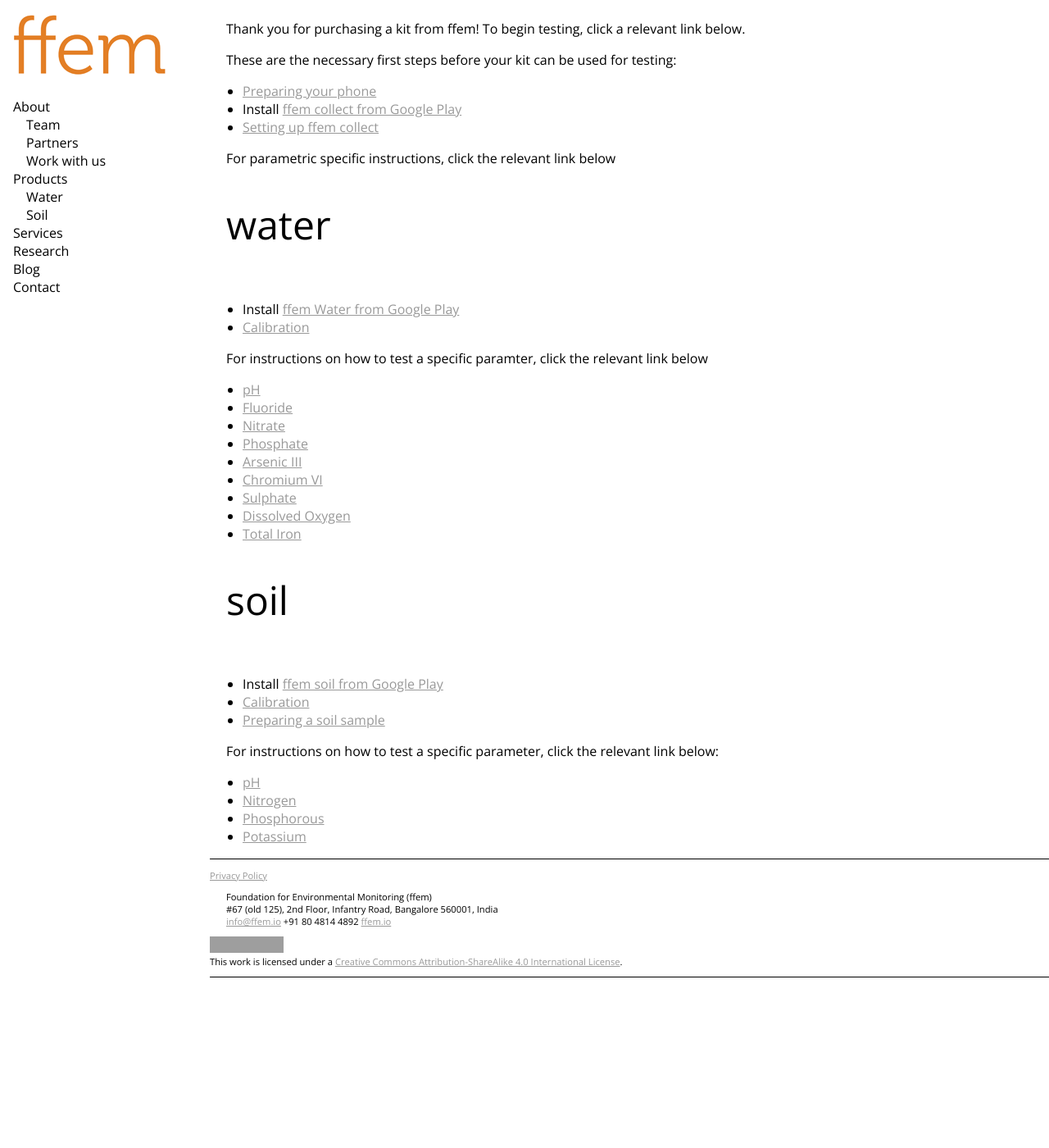
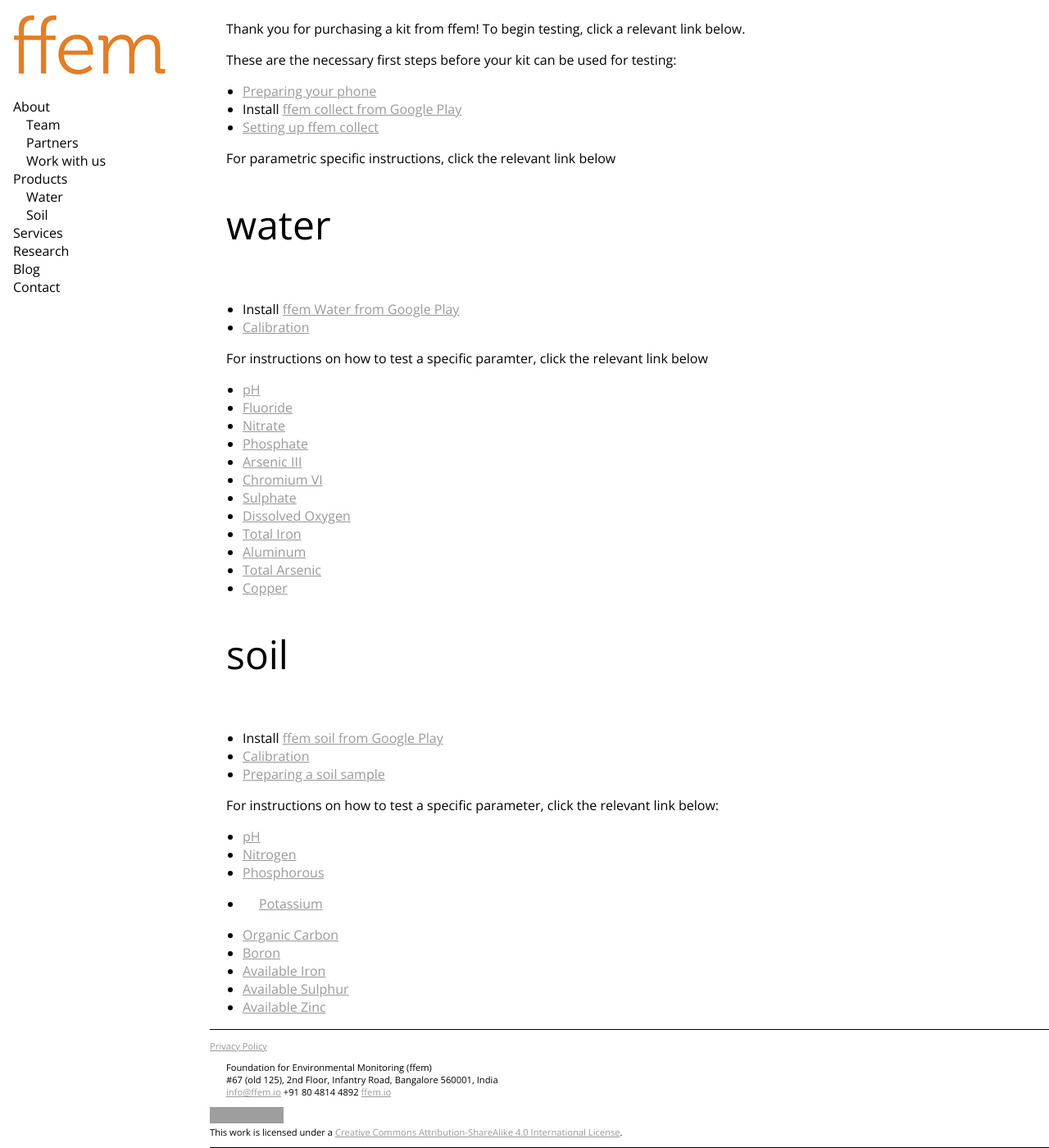
Before and after one commit to foundation-for-enviromental-monitoring/website, a Jekyll site: the page built from _pages/start.md, in a window 1280 px wide and 1400 px high, scrolled down 138 px. Shown: the whole window at 82% size. Built offline with Jekyll 4.4.1, drawn with Linux system fonts in a browser that asks for light colours; before the commit the page ends 1330 px from its top, so only the background shows below that; grey boxes are pictures that could not be loaded.

Commit message:
Added links to new tests

```diff
--- a/_pages/start.md
+++ b/_pages/start.md
@@ -29,6 +29,9 @@
 * [Sulphate](https://github.com/foundation-for-environmental-monitoring/Documentation/wiki/Sulphate)
 * [Dissolved Oxygen](https://github.com/foundation-for-environmental-monitoring/Documentation/wiki/Dissolved-Oxygen)
 * [Total Iron](https://github.com/foundation-for-environmental-monitoring/Documentation/wiki/Iron)
+* [Aluminum](https://github.com/foundation-for-environmental-monitoring/Documentation/wiki/Aluminium)
+* [Total Arsenic](https://github.com/foundation-for-environmental-monitoring/Documentation/wiki/Total-Arsenic)
+* [Copper](https://github.com/foundation-for-environmental-monitoring/Documentation/wiki/Copper)
 
 ## Soil
 * Install [ffem soil from Google Play](https://play.google.com/store/apps/details?id=io.ffem.soil)
@@ -41,3 +44,9 @@
 * [Nitrogen](https://github.com/foundation-for-environmental-monitoring/Documentation/wiki/Nitrogen)
 * [Phosphorous](https://github.com/foundation-for-environmental-monitoring/Documentation/wiki/Phosphorous)
 * [Potassium](https://github.com/foundation-for-environmental-monitoring/Documentation/wiki/Potassium)
+
+* [Organic Carbon](https://github.com/foundation-for-environmental-monitoring/Documentation/wiki/Organic-Carbon)
+* [Boron](https://github.com/foundation-for-environmental-monitoring/Documentation/wiki/Boron-(Soil))
+* [Available Iron](https://github.com/foundation-for-environmental-monitoring/Documentation/wiki/Available-Iron)
+* [Available Sulphur](https://github.com/foundation-for-environmental-monitoring/Documentation/wiki/Available-Sulphur)
+* [Available Zinc](https://github.com/foundation-for-environmental-monitoring/Documentation/wiki/Available-Zinc)
```
